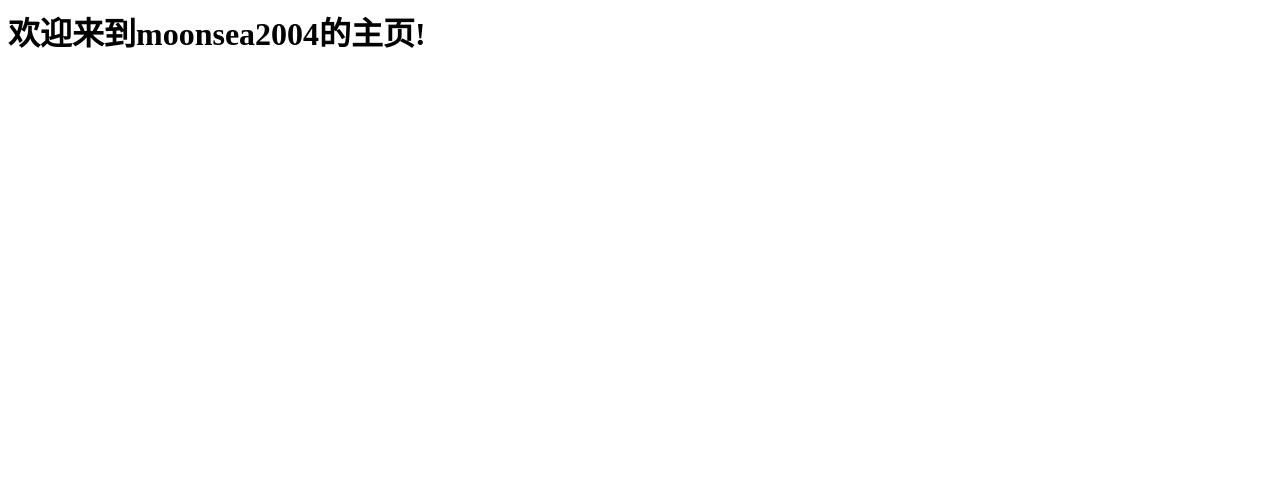
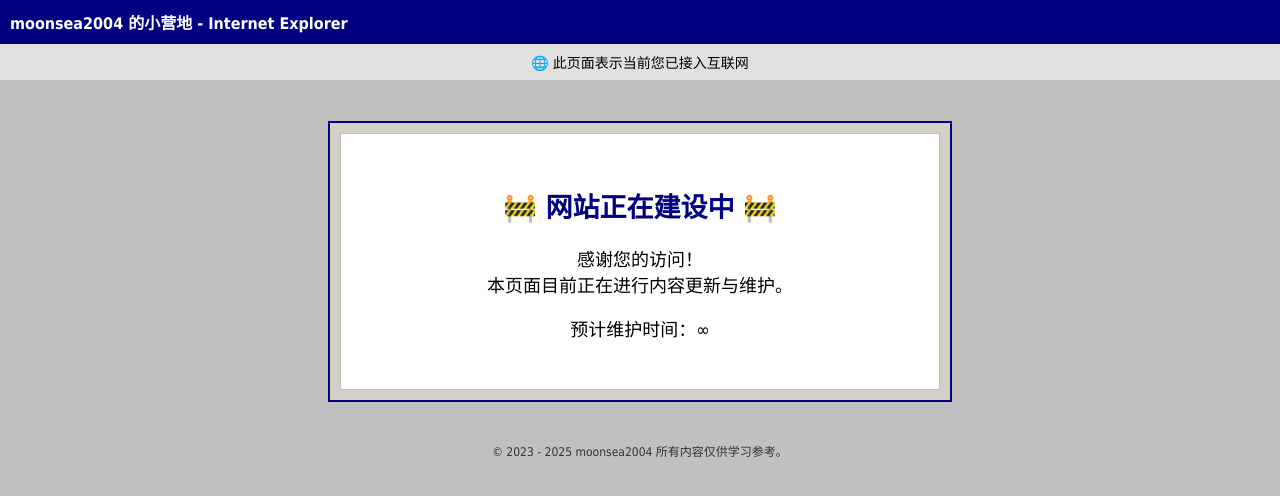
Before and after one commit to moonsea2004/moonsea2004.github.io, a plain HTML site: page index.html in a window 1280 px wide. Drawn offline with Linux system fonts and the light colour scheme.

Commit message:
Update index.html

```diff
--- a/index.html
+++ b/index.html
@@ -1 +1,75 @@
-<h1>欢迎来到moonsea2004的主页!</h1>
+<!DOCTYPE html>
+<html lang="zh-CN">
+<head>
+    <meta charset="UTF-8">
+    <title>🚧施工中🚧</title>
+    <style>
+        body {
+            background-color: #c0c0c0;
+            font-family: "MS Sans Serif", Tahoma, sans-serif;
+            margin: 0;
+            padding: 0;
+            color: black;
+        }
+
+        .titlebar {
+            background-color: #000080;
+            color: white;
+            padding: 10px;
+            font-weight: bold;
+            font-size: 16px;
+        }
+
+        .statusbar {
+            background-color: #e0e0e0;
+            padding: 8px;
+            text-align: center;
+            font-size: 14px;
+            border-bottom: 1px solid #bfbfbf;
+        }
+
+        .window {
+            background-color: #d4d0c8;
+            border: 2px solid #000080;
+            margin: 40px auto;
+            width: 80%;
+            max-width: 600px;
+            padding: 10px;
+            text-align: center;
+        }
+
+        .content {
+            background-color: white;
+            padding: 30px;
+            border: 1px solid #bfbfbf;
+            font-size: 18px;
+        }
+
+        footer {
+            text-align: center;
+            font-size: 12px;
+            color: #333;
+            margin-top: 40px;
+        }
+    </style>
+</head>
+<body>
+
+<div class="titlebar">moonsea2004 的小营地 - Internet Explorer</div>
+
+<div class="statusbar">🌐 此页面表示当前您已接入互联网</div>
+
+<div class="window">
+    <div class="content">
+        <h2 style="color: #000080; margin-bottom: 20px;">🚧 网站正在建设中 🚧</h2>
+        <p>感谢您的访问！<br>本页面目前正在进行内容更新与维护。</p>
+        <p>预计维护时间：∞</p>
+    </div>
+</div>
+
+<footer>
+    &copy; 2023 - 2025 moonsea2004 所有内容仅供学习参考。
+</footer>
+
+</body>
+</html>
```
